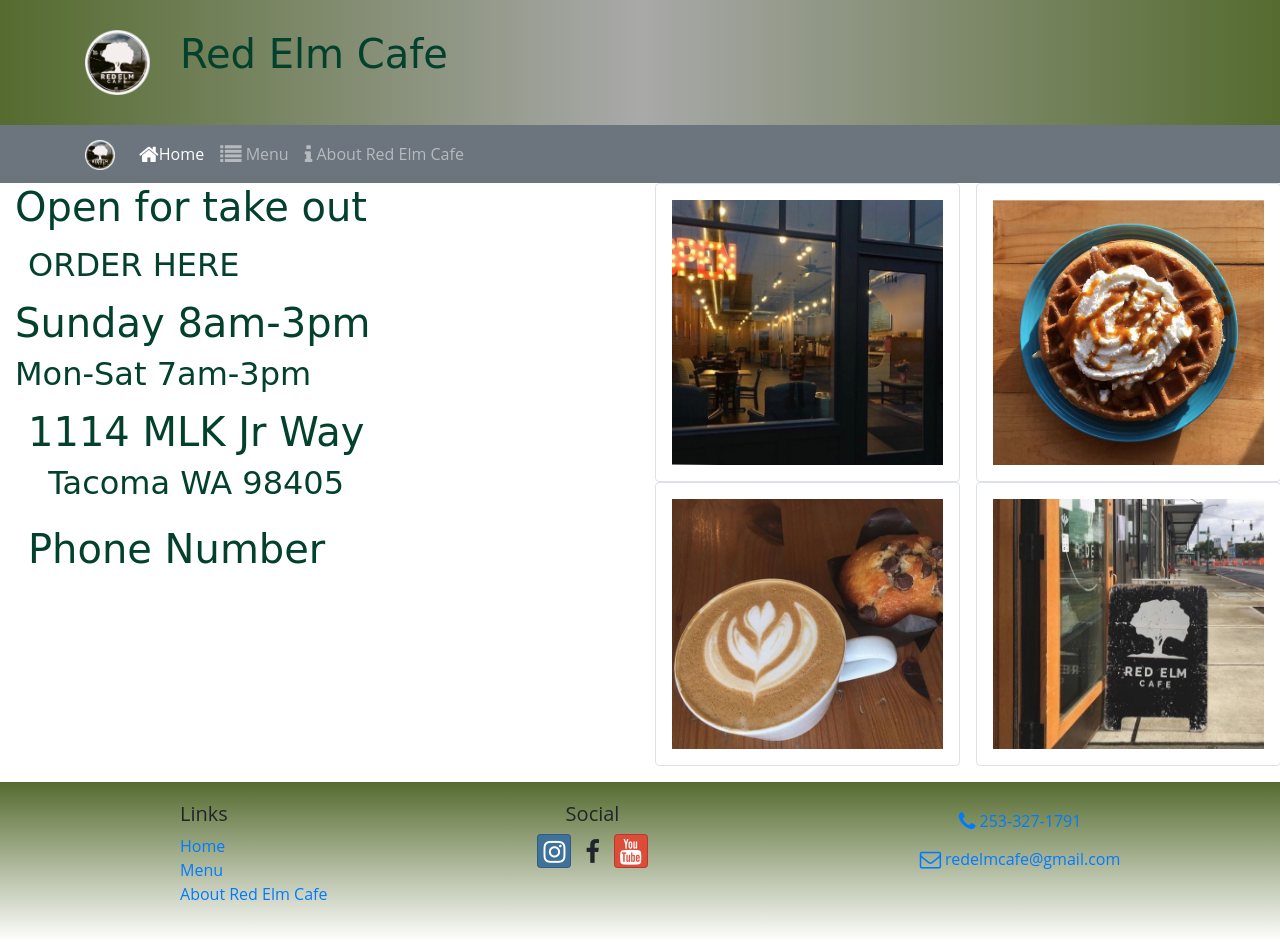
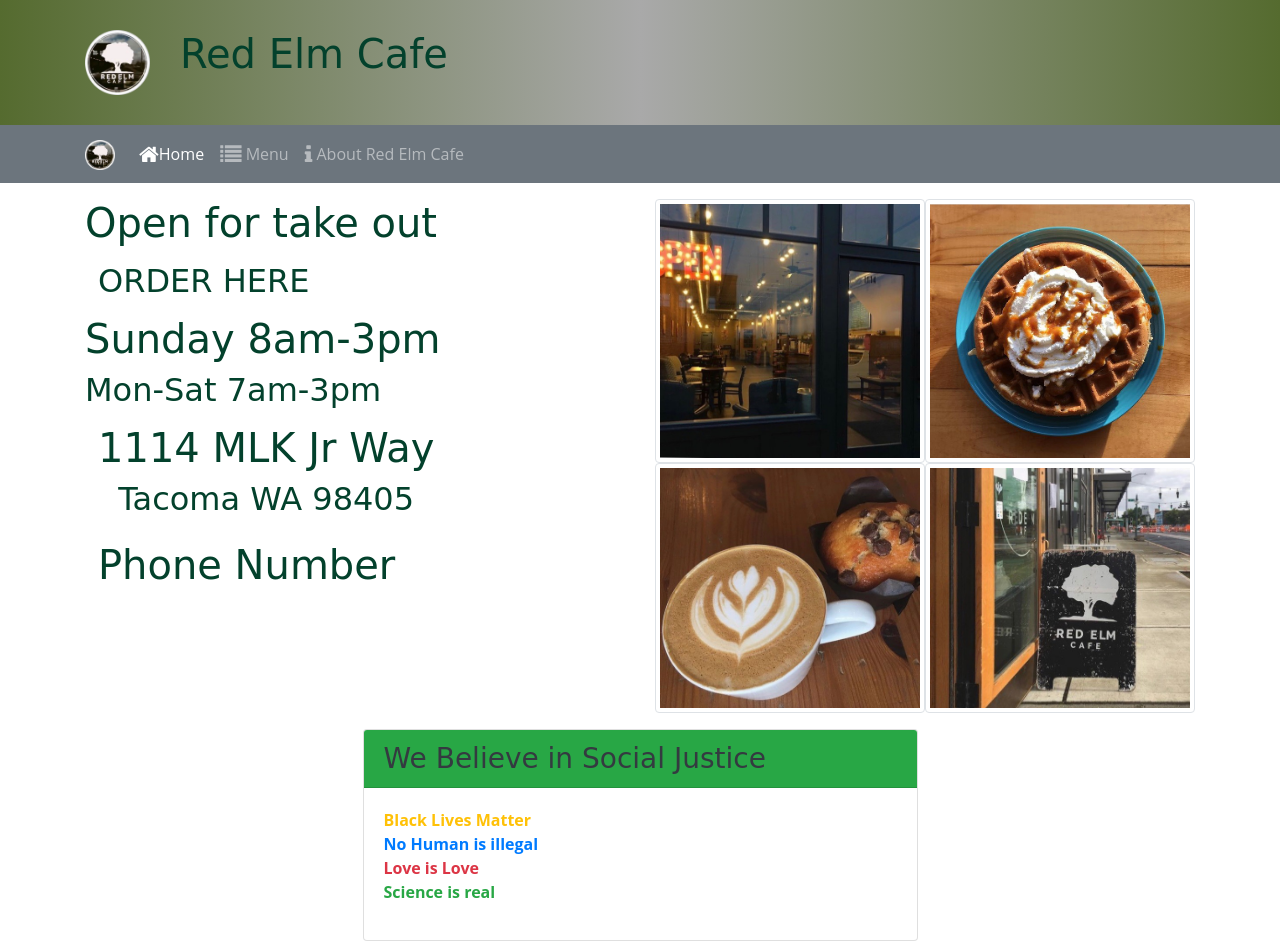
Before and after one commit to OscarJVillalobosC/Red-Elm-Cafe-Project, a website: page index.html in a window 1280 px wide. Shown: the top 952 px of the page. Drawn offline with nearby package versions, Linux system fonts and the light colour scheme.

Commit message:
card added sm viewport updated

```diff
--- a/index.html
+++ b/index.html
@@ -45,8 +45,9 @@
             </div>
         </div>
     </nav>
-    <div class="d-flex flex-row bd-highlight mb-3">
-        <div class="col-6">
+    <div class="container">
+        <div class="d-flex row bd-highlight mb-3 mt-3">
+            <div class="col-12 col-md-6">
                 <div>
                     <h1>Open for take out</h1>
                     <a role="button" class="btn btn-link" href="https://red-elm-cafe.square.site/">
@@ -60,7 +61,8 @@
                 </div>
 
                 <div>
-                <a role="button" class="btn btn-link" href="https://www.google.com/maps/place/Red+Elm+Cafe/@47.2515493,-122.4539768,17z/data=!3m1!4b1!4m5!3m4!1s0x5490550dab81d3db:0xb6a739b61f925a97!8m2!3d47.251387!4d-122.4518826 ">
+                    <a role="button" class="btn btn-link"
+                        href="https://www.google.com/maps/place/Red+Elm+Cafe/@47.2515493,-122.4539768,17z/data=!3m1!4b1!4m5!3m4!1s0x5490550dab81d3db:0xb6a739b61f925a97!8m2!3d47.251387!4d-122.4518826 ">
                         <h1>1114 MLK Jr Way</h1>
                         <h2>Tacoma WA 98405</h2>
                     </a>
@@ -72,16 +74,37 @@
                     </a>
                 </div>
 
+
             </div>
-        <div class="col-6">
+            <div class="col-12 col-md-6">
                 <div class="d-flex mx-auto">
-                <img class="d-flex w-50 mr-3 img-thumbnail d-inline-block p-3" alt="InsideCafe thumbnail" src="Red Elm Cafe Photos/InsideCafe.jpeg">
-                <img class="d-flex w-50 mr-3 img-thumbnail d-inline-block p-3" alt="Waffle thumbnail" src="Red Elm Cafe Photos/Waffle.jpeg">
+                    <img class="d-md-flex w-50   d-none img-thumbnail" alt="InsideCafe thumbnail"
+                        src="Red Elm Cafe Photos/InsideCafe.jpeg">
+                    <img class="d-md-flex  w-50  d-none img-thumbnail" alt="Waffle thumbnail"
+                        src="Red Elm Cafe Photos/Waffle.jpeg">
                 </div>
 
                 <div class="d-flex mx-auto">
-                <img class="d-flex w-50 mr-3 img-thumbnail d-inline-block p-3" alt="CafeMuffin thumbnail"  src="Red Elm Cafe Photos/CafeMuffin.jpeg">
-                <img class="d-flex w-50 mr-3 img-thumbnail d-inline-block p-3" alt="Sign thumbnail" src="Red Elm Cafe Photos/Sign.jpeg">
+                    <img class="d-md-flex w-50  d-none img-thumbnail" alt="CafeMuffin thumbnail"
+                        src="Red Elm Cafe Photos/CafeMuffin.jpeg">
+                    <img class="d-md-flex w-50  d-none img-thumbnail" alt="Sign thumbnail"
+                        src="Red Elm Cafe Photos/Sign.jpeg">
+                </div>
+            </div>
+        </div>
+    </div>
+    <div class="container">
+        <div class="w-50 mx-auto mb-4">
+            <div class="card">
+                <h3 class="card-header bg-success text-dark">We Believe in Social Justice</h3>
+                <div class="card-body">
+                    <dl class="row">
+                        <dt class="col-8 text-warning">Black Lives Matter</dt>
+                        <dt class="col-8 text-primary">No Human is illegal</dt>
+                        <dt class="col-8 text-danger">Love is Love</dt>
+                        <dt class="col-8 text-success">Science is real</dt>
+                    </dl>
+                </div>
             </div>
         </div>
    </div>
```
Also changed, not shown: Menu.html (+15 -12 lines). Lines whose indentation alone changed are shown as unchanged.
